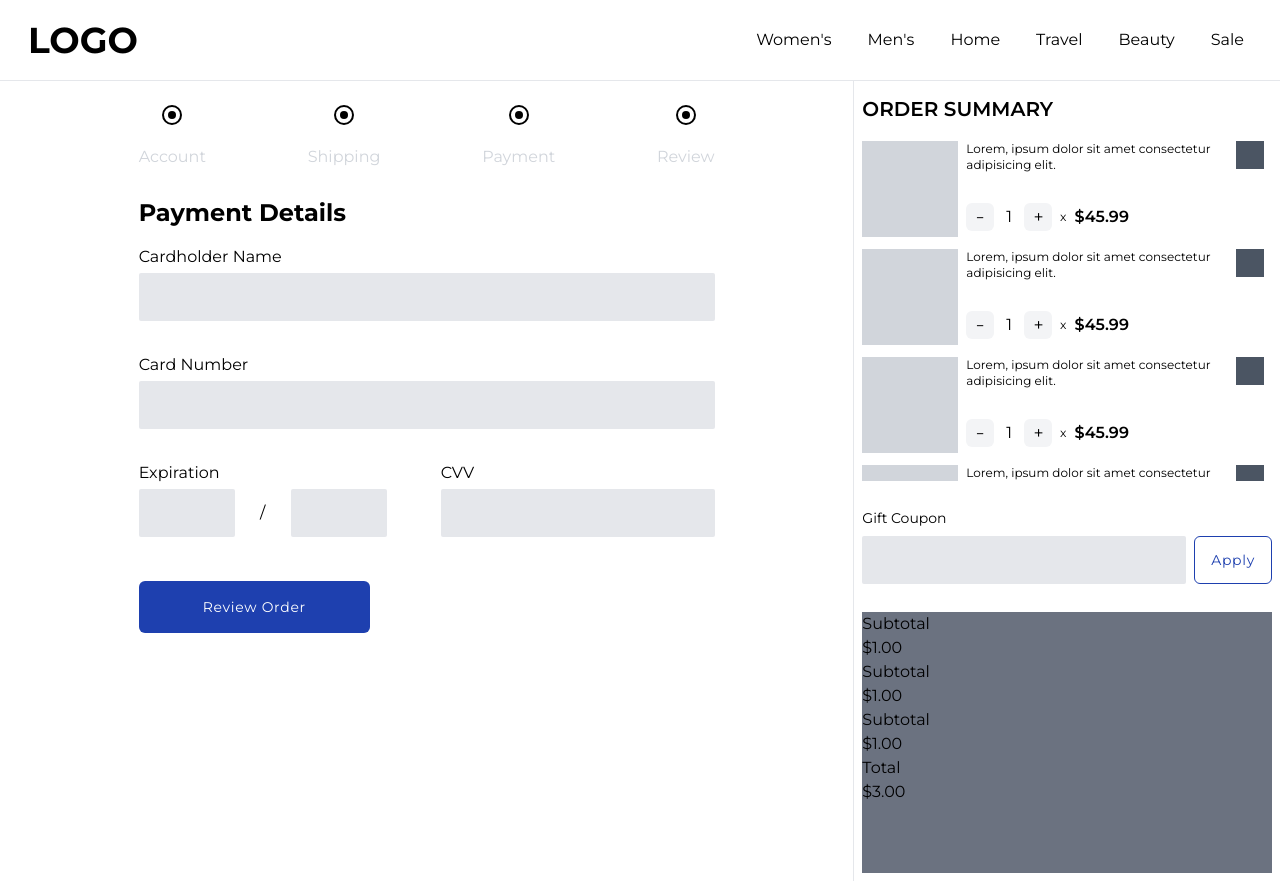
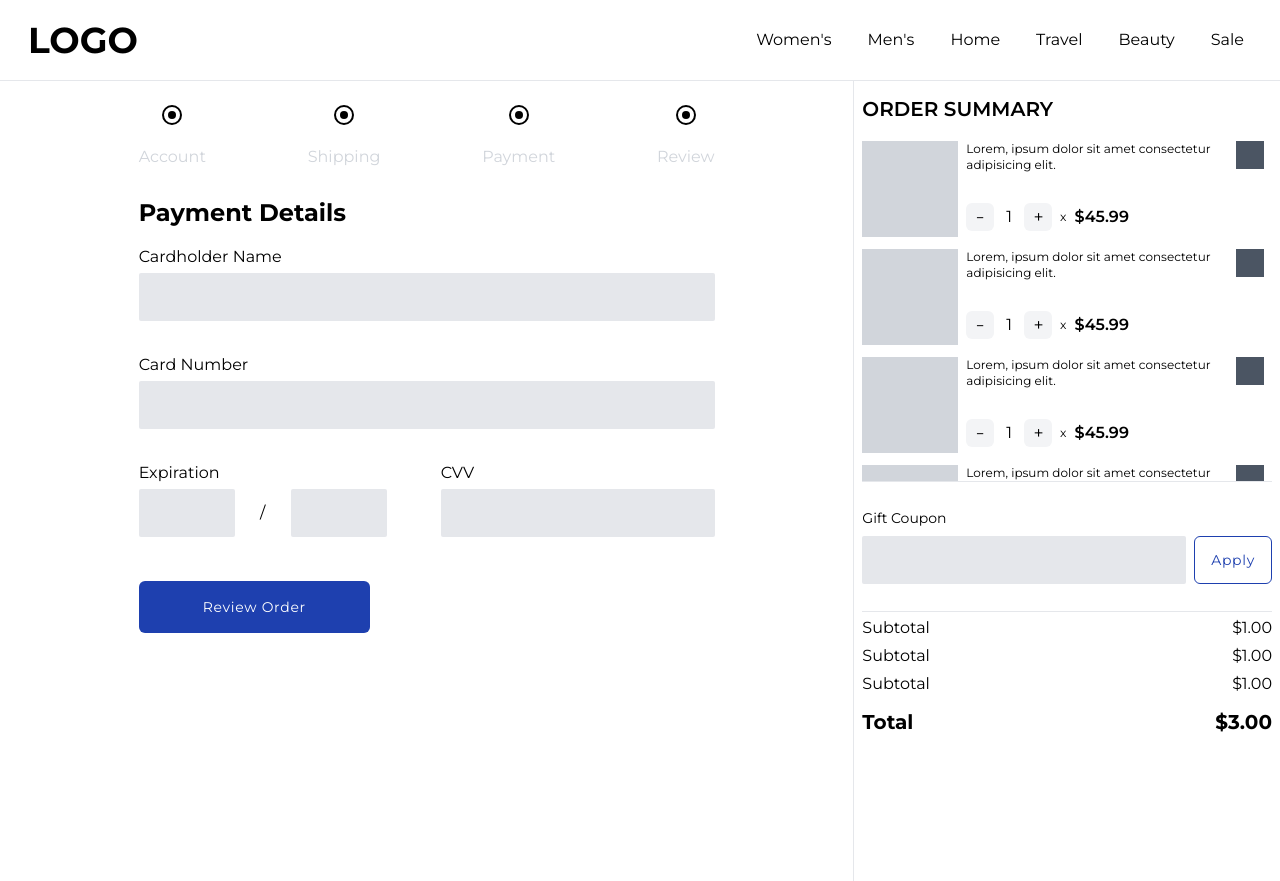
Before and after one commit to HayBeeCoder/checkout-page, a React (Create React App) app in the folder checkout-page/: page / in a window 1280 px wide. Built offline with nearby package versions, Linux system fonts and the light colour scheme.

Commit message:
completed sidebar ui ( desktop mode )

```diff
--- a/checkout-page/src/App.js
+++ b/checkout-page/src/App.js
@@ -7,7 +7,8 @@ import Button from "./Button";
 
 function App() {
   return (
-    <div className="font-display h-screen ">
+    <div className="font-display h-screen  mx-auto">
+      {/* <div className="font-display h-screen max-w-7xl mx-auto"> */}
       <header className="App-header p-7 py-5 border-b  flex justify-between class items-center">
         <h1 className="font-display font-bold  text-4xl">LOGO</h1>
         <Nav />
@@ -24,7 +25,7 @@ function App() {
         <Summary />
 
       </section>
-    </div>
+    </div >
   );
 }
 
--- a/checkout-page/src/Cost.js
+++ b/checkout-page/src/Cost.js
@@ -2,10 +2,14 @@ import React from 'react';
 // import PropTy
 
 const Cost = ({ name, value }) => {
+
+    const className = (name.toLowerCase() == "total" && "font-extrabold my-2 text-xl ") || ''
+    name = name.slice(0, 1).toUpperCase() + name.slice(1);
+    console.log(name)
     return (
-        <li className="fles justify-between">
-            <p>{name}</p>
-            <p>{'$' + value}</p>
+        <li className="w-full flex justify-between my-1">
+            <p className={className}>{name}</p>
+            <p className={className}>{'$' + value}</p>
         </li>
     );
 };
--- a/checkout-page/src/anon.js
+++ b/checkout-page/src/anon.js
@@ -16,34 +16,15 @@ function payment(props) {
                     <Inputelement className="col-start-1 col-span-12" label="Card Number" />
                     <Inputelement className="col-start-1 col-span-4" label="Expiration">
                         <label htmlFor="expiration" className="custom-label">Expiration</label>
-                        <div className="inline-flex items-center">
+                        <ul className="inline-flex items-center">
                             <Inputelement className="w-24" />
                             <span className="w-14 text-center">/</span>
                             <input className="custom-input w-24" type="text" name="expiration" id="expiration-month" />
 
-                        </div>
+                        </ul>
                     </Inputelement>
                     <Inputelement className="col-start-7 col-span-6" label="CVV" />
-                    {/* <li className="col-start-1 col-span-12">
 
-                        <label htmlFor="cardnumber">Card Number</label>
-                        <input className="block w-full" type="text" name="cardnumber" id="cardnumber" />
-                    </li> */}
-                    {/* <li className="col-start-1 col-span-4">
-
-                        <label htmlFor="expiration">Expiration</label>
-                        <div className="inline-flex">
-                            <input className="w-24" type="text" name="expiration" id="expiration-day" />
-                            <span className="w-14 text-center">/</span>
-                            <input className="w-24" type="text" name="expiration" id="expiration-month" />
-
-                        </div>
-                    </li> */}
-                    {/* <li className="col-start-7 col-span-6">
-
-                        <label htmlFor="cvv">CVV</label>
-                        <input className="block" type="text" name="cvv" id="cvv" />
-                    </li> */}
                 </ul>
             </form>
         </div>
--- a/checkout-page/src/index.css
+++ b/checkout-page/src/index.css
@@ -28,4 +28,11 @@
   .border-1 {
     border-width: 1px;
   }
+
+  .border-t-1 {
+    border-top-width: 1px;
+  }
+  .border-b-1 {
+    border-bottom-width: 1px;
+  }
 }
--- a/checkout-page/src/summary.js
+++ b/checkout-page/src/summary.js
@@ -15,10 +15,10 @@ function summary(props) {
                     <Summarycard />
                 </div>
             </div>
-            <div className="row-start-4 row-span-1 flex items-center ">
+            <div className="row-start-4 row-span-1 flex items-center border-t-1 border-b-1 ">
                 <Coupon />
             </div>
-            <div className="bg-gray-500 row-start-5 row-span-2">
+            <div className="row-start-5 row-span-2">
                 <Costs />
             </div>
 
```
